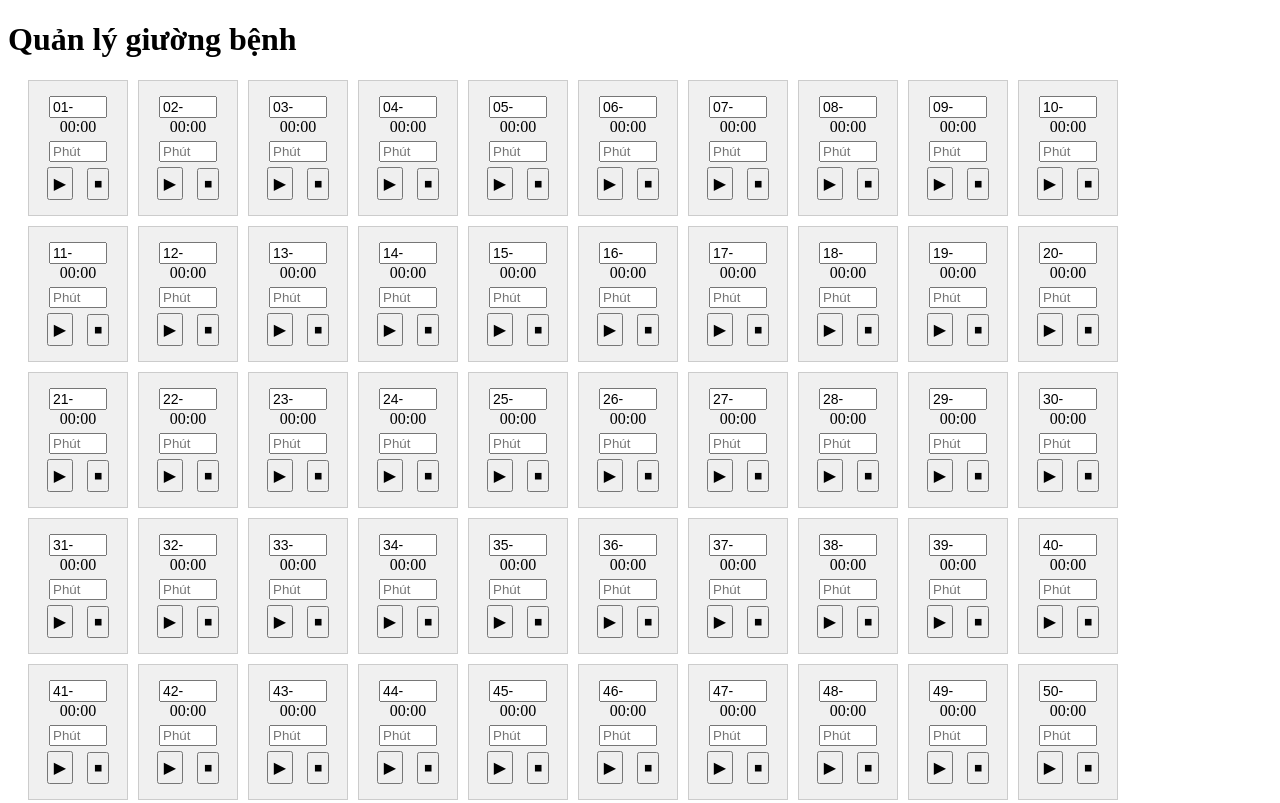
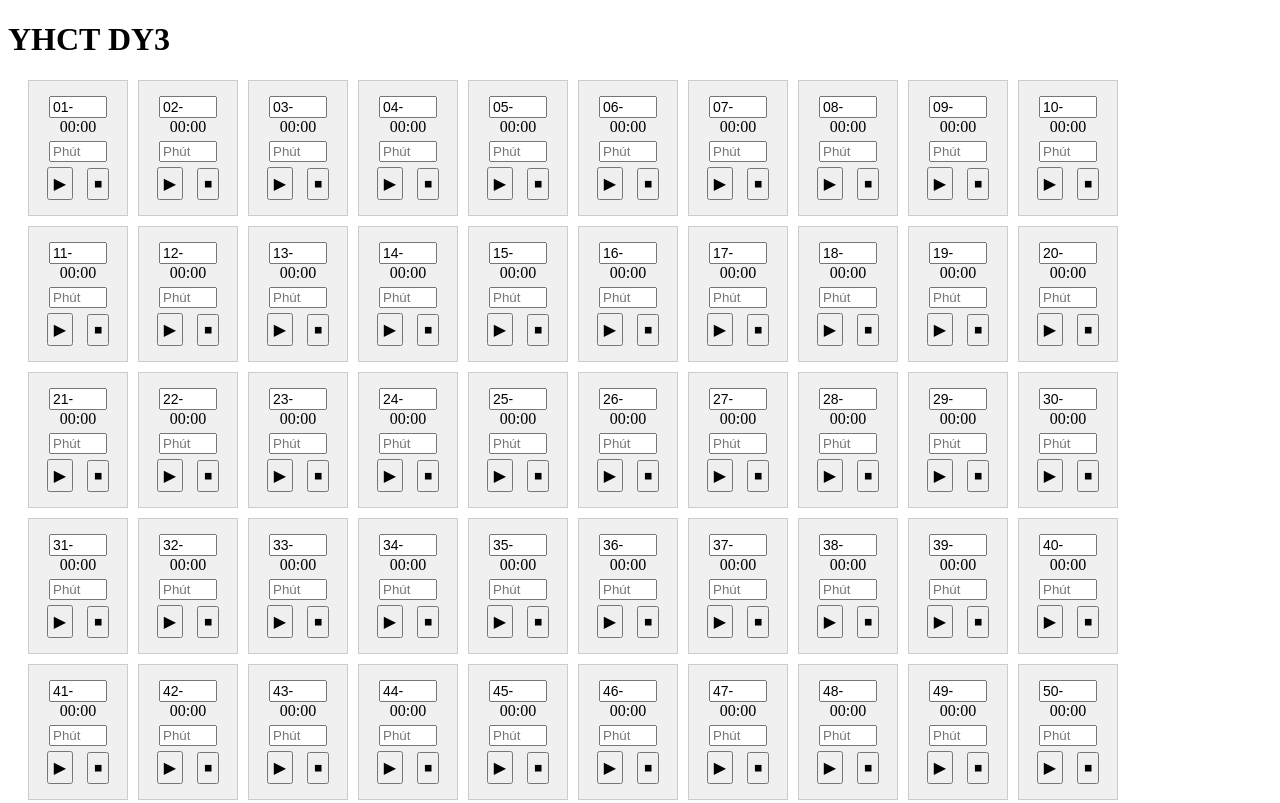
Before and after one commit to vcc80/yhctdy3, a plain HTML site: page index.html in a window 1280 px wide. Shown: the top 803 px of the page. Drawn offline with Linux system fonts and the light colour scheme; no server answers.

Commit message:
index.html

```diff
--- a/index.html
+++ b/index.html
@@ -46,7 +46,7 @@
   <script src="https://www.gstatic.com/firebasejs/9.6.1/firebase-database-compat.js"></script>
 </head>
 <body>
-  <h1>Quản lý giường bệnh</h1>
+  <h1>YHCT DY3</h1>
   <div class="bed-grid" id="bedGrid"></div>
 
   <script>
```
